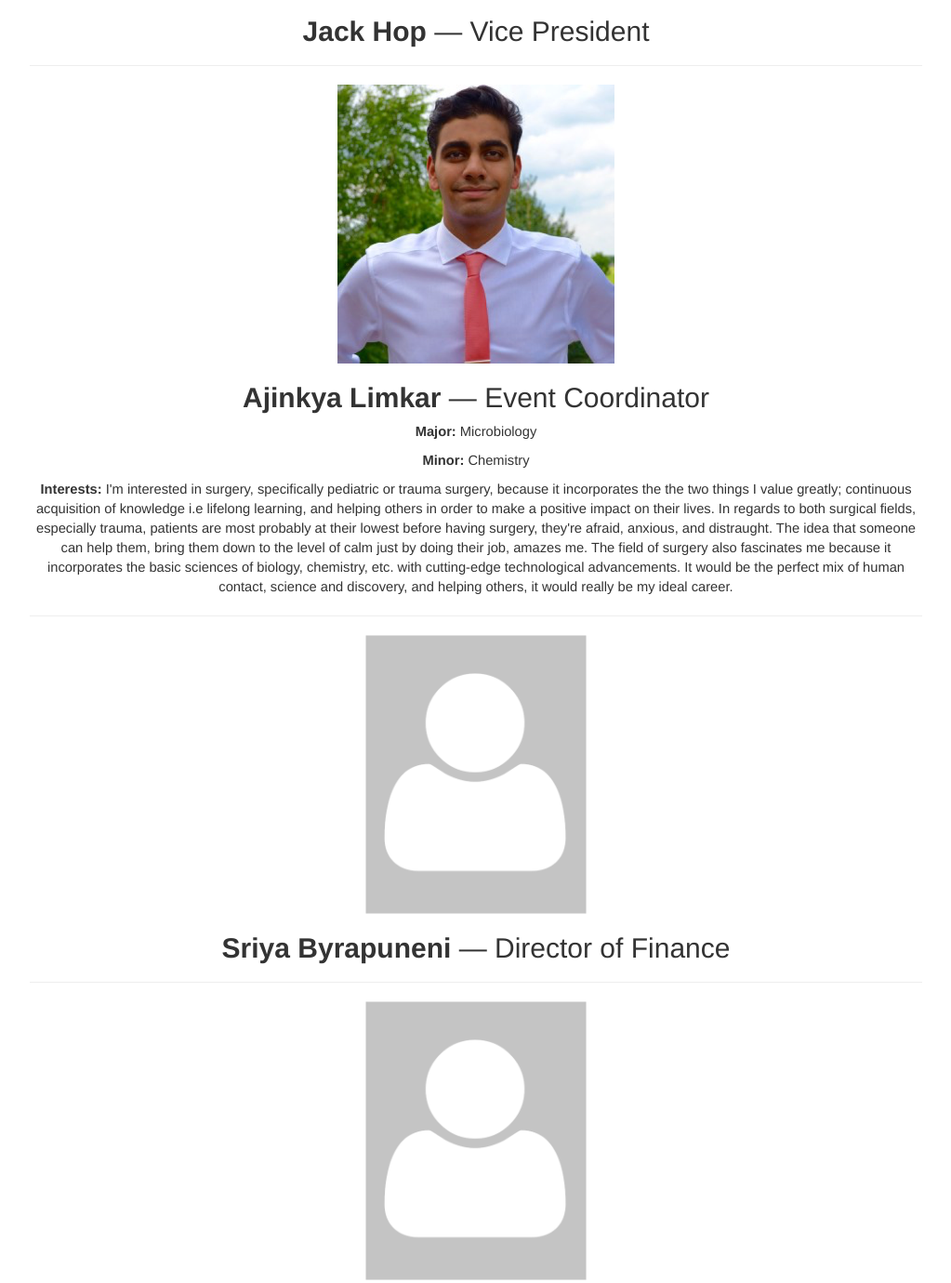
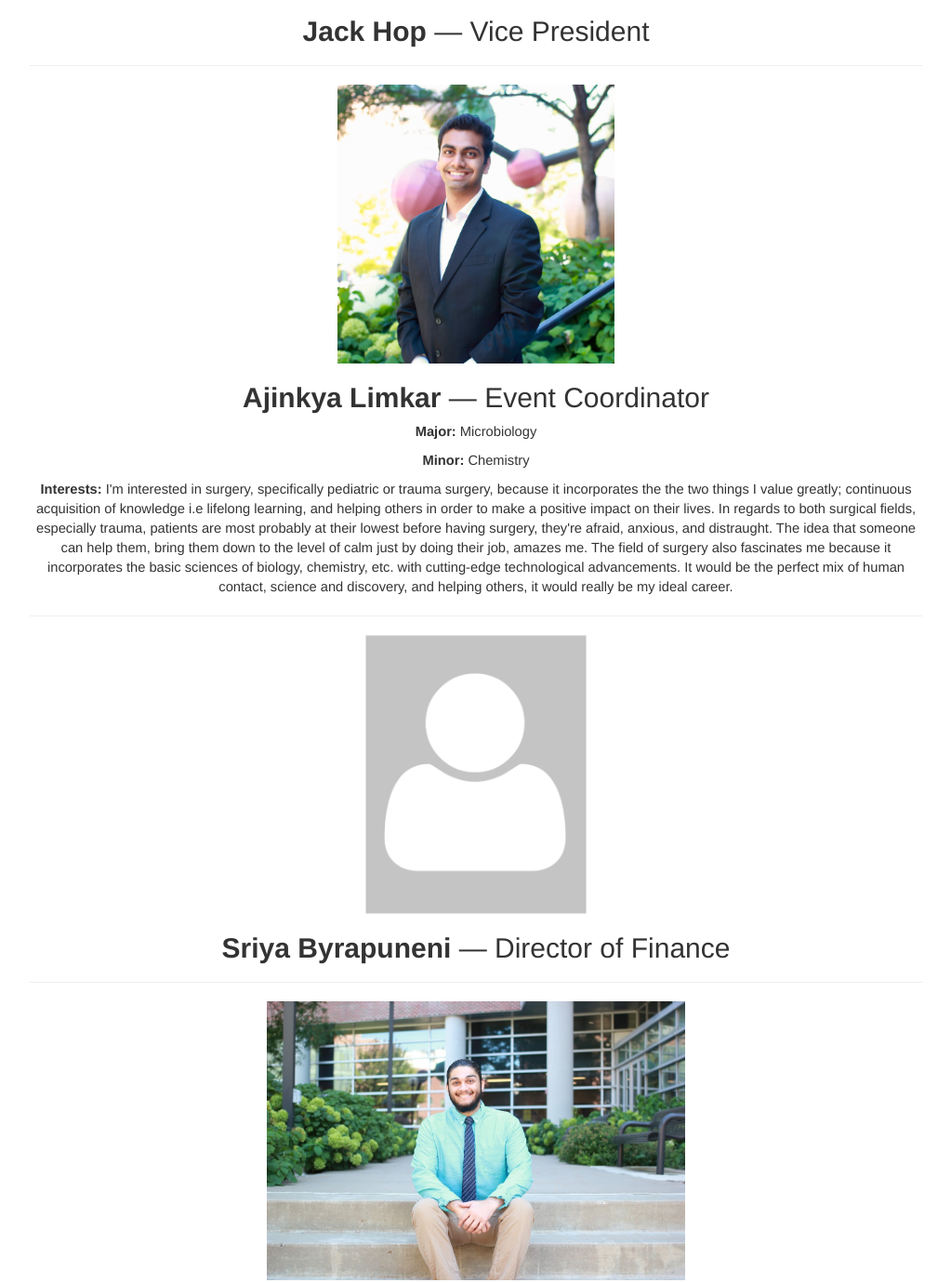
Before and after one commit to USIGumn/USIGumn.github.io, a plain HTML site: page leadership.html in a window 1280 px wide. Shown: the part 998-2378 px from the top of the page at 93% size, without its empty margins (128-1151 px from the left). Drawn offline with nearby package versions, Linux system fonts and the light colour scheme.

Commit message:
Added new photos

```diff
--- a/leadership.html
+++ b/leadership.html
@@ -142,7 +142,7 @@
 
     <hr>
 
-    <img src="img/leadership/Ajinkya.png" alt="DSC_0023 (1)" width="298" height="300" />
+    <img src="img/leadership/IMG_1903.png" alt="DSC_0023 (1)" width="298" height="300" />
     <h2><strong>Ajinkya Limkar</strong> &mdash; Event Coordinator</h2>
     <p><strong>Major:</strong> Microbiology</p>
     <p><strong>Minor:</strong> Chemistry</p>
@@ -167,7 +167,7 @@
 
     <hr>
 
-    <img src="img/leadership/User_font_awesome.png" alt="Shabad Washist" height="300" />
+    <img src="img/leadership/Shabad2.png" alt="Shabad Washist" height="300" />
     <h2><strong>Shabad Washist</strong> &mdash; Public Relations Chair</h2>
     <p><strong>Major:</strong> Neuroscience</p>
     <p><strong>Minor:</strong> Psychology</p>
```
